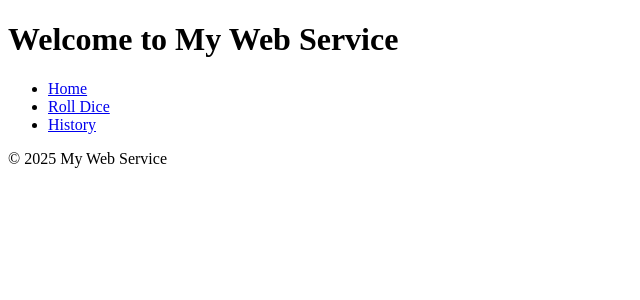
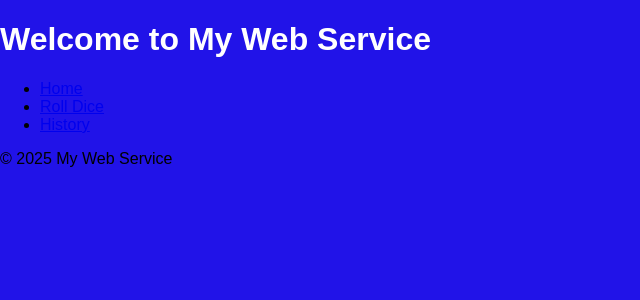
Before and after one commit to noamseifer/MidTermDevops, a Flask app: page / in a window 1280 px wide. Shown: the top 300 px of the page, without its empty margins (0-640 px from the left). Run offline with Flask 3, Linux system fonts and the light colour scheme.

Commit message:
checkout this cool ultramarine

```diff
--- /dev/null
+++ b/static/styles.css
@@ -0,0 +1,15 @@
+body {
+    font-family: Arial, sans-serif;
+    background-color: #1102e7ed;
+    margin: 0;
+    padding: 0;
+}
+
+h1 {
+    color: #ffffff;
+}
+
+.result {
+    font-size: 2rem;
+    color: green;
+}
--- a/templates/base.html
+++ b/templates/base.html
@@ -6,6 +6,7 @@
     <meta charset="UTF-8">
     <meta name="viewport" content="width=device-width, initial-scale=1.0">
     <title>My Web Service</title>
+     <link rel="stylesheet" href="{{ url_for('static', filename='styles.css') }}">
 </head>
 
 <body>
--- a/templates/index.html
+++ b/templates/index.html
@@ -3,6 +3,7 @@
 
 <head>
     <title>Index file</title>
+
 </head>
 
 <body>
```
